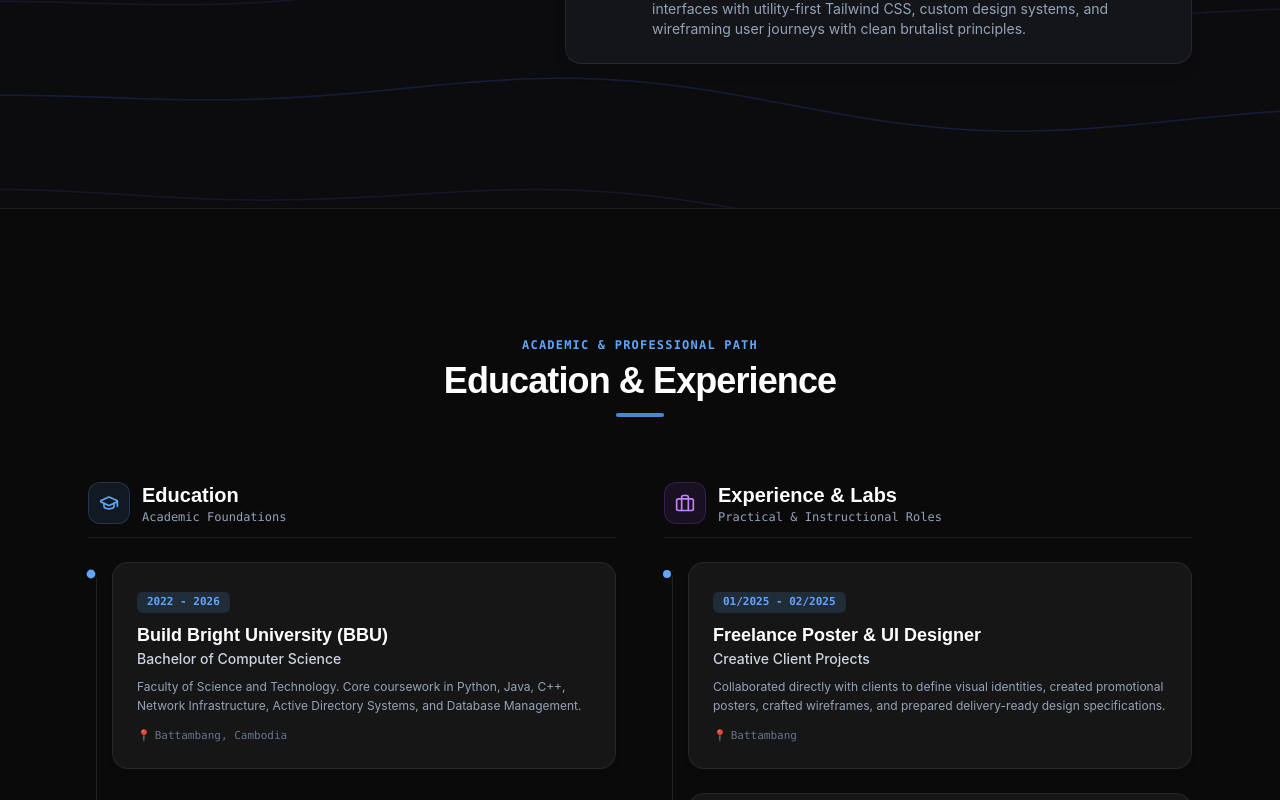
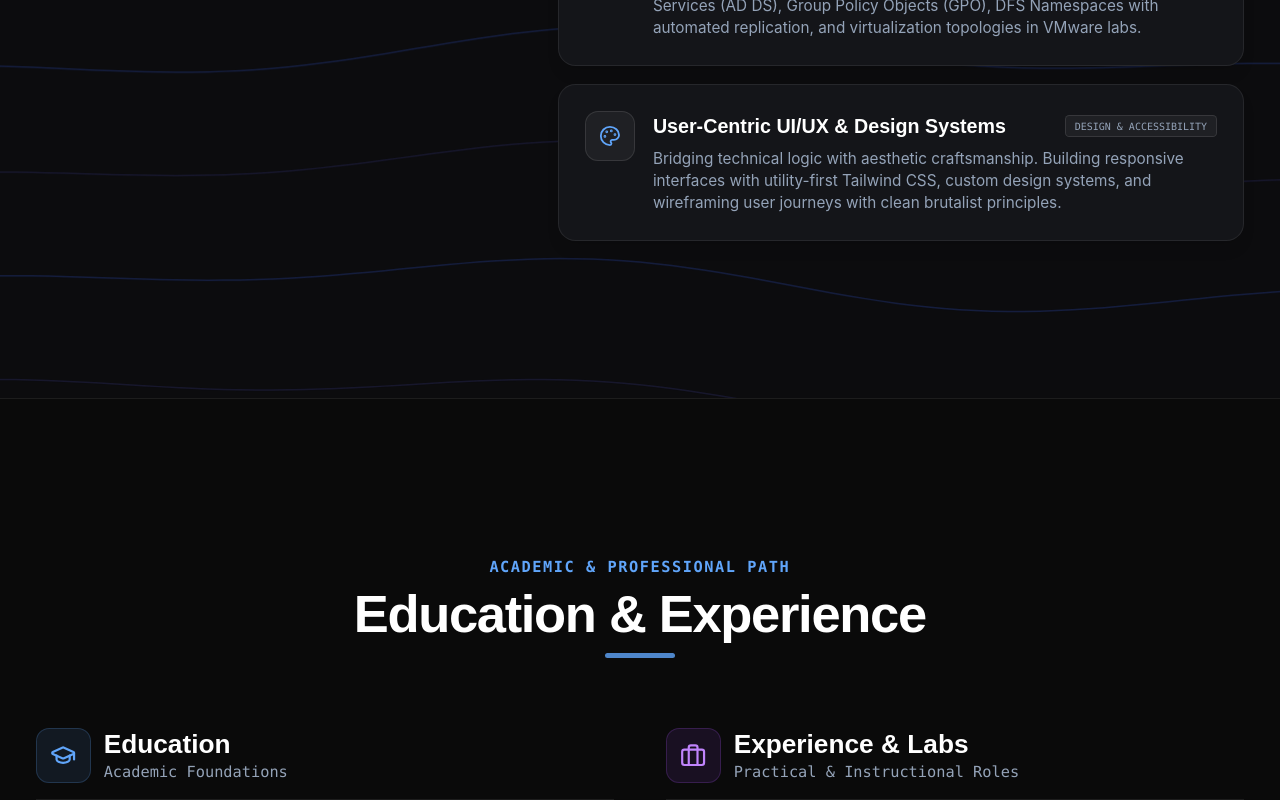
Before and after one commit to uotdalisha-gif/my_portfolio, a React (Vite) app: page / in a window 1280 px wide. Shown: the part 2000-2800 px from the top of the page. Built offline with nearby package versions, Linux system fonts and the light colour scheme; a web font is replaced by a local one.

Commit message:
Scale up typography and improve readability across all sections for 100% scale laptop displays

```diff
--- a/src/components/ContactForm.tsx
+++ b/src/components/ContactForm.tsx
@@ -15,23 +15,23 @@ export const ContactForm: React.FC<ContactFormProps> = ({
 
   if (isSubmitted) {
     return (
-      <div className="p-6 bg-[#3b66f5]/15 border border-[#3b66f5] rounded-xl flex items-center gap-4 text-slate-200">
-        <CheckCircle2 className="w-8 h-8 text-[#3b66f5] shrink-0" />
-        <div>
-          <h4 className="font-bold text-white">Message dispatched!</h4>
-          <p className="text-xs text-slate-300 mt-0.5">
-            Thank you for reaching out. I'll review your inquiry and reply promptly.
-          </p>
+      <div className="py-12 flex flex-col items-center justify-center text-center space-y-4">
+        <div className="w-16 h-16 rounded-full bg-emerald-500/20 text-emerald-400 flex items-center justify-center shadow-lg border border-emerald-500/30">
+          <CheckCircle2 className="w-8 h-8" />
         </div>
+        <h3 className="text-2xl font-bold font-display text-white">Message Sent Successfully!</h3>
+        <p className="text-base text-slate-300 max-w-sm">
+          Thank you for reaching out. I will respond to your inquiry via email as soon as possible.
+        </p>
       </div>
     );
   }
 
   return (
-    <form onSubmit={handleSubmit} className="space-y-4">
-      <div className="grid grid-cols-1 sm:grid-cols-2 gap-4">
-        <div>
-          <label htmlFor="contact-name" className="block text-xs font-mono text-slate-400 mb-1.5">
+    <form onSubmit={handleSubmit} className="space-y-6">
+      <div className="grid grid-cols-1 sm:grid-cols-2 gap-5">
+        <div className="space-y-2">
+          <label htmlFor="contact-name" className="text-xs font-mono font-bold uppercase tracking-wider text-slate-300 block">
             Your Name *
           </label>
           <input
@@ -41,11 +41,12 @@ export const ContactForm: React.FC<ContactFormProps> = ({
             value={formData.name}
             onChange={(e) => updateField('name', e.target.value)}
             placeholder="e.g. Sokha"
-            className="w-full px-4 py-2.5 rounded-xl bg-[#05050a] border border-slate-800 text-white text-sm focus:outline-none focus:border-[#3b66f5] focus-visible:ring-2 focus-visible:ring-[#3b66f5] transition-colors"
+            className="w-full px-4 py-3.5 rounded-xl bg-[#0a0a0e] border border-white/10 text-white text-base placeholder:text-slate-500 focus:outline-none focus:border-[#60a5fa] focus-visible:ring-2 focus-visible:ring-[#60a5fa] transition-colors"
           />
         </div>
-        <div>
-          <label htmlFor="contact-email" className="block text-xs font-mono text-slate-400 mb-1.5">
+
+        <div className="space-y-2">
+          <label htmlFor="contact-email" className="text-xs font-mono font-bold uppercase tracking-wider text-slate-300 block">
             Your Email *
           </label>
           <input
@@ -55,23 +56,23 @@ export const ContactForm: React.FC<ContactFormProps> = ({
             value={formData.email}
             onChange={(e) => updateField('email', e.target.value)}
             placeholder="your@email.com"
-            className="w-full px-4 py-2.5 rounded-xl bg-[#05050a] border border-slate-800 text-white text-sm focus:outline-none focus:border-[#3b66f5] focus-visible:ring-2 focus-visible:ring-[#3b66f5] transition-colors"
+            className="w-full px-4 py-3.5 rounded-xl bg-[#0a0a0e] border border-white/10 text-white text-base placeholder:text-slate-500 focus:outline-none focus:border-[#60a5fa] focus-visible:ring-2 focus-visible:ring-[#60a5fa] transition-colors"
           />
         </div>
       </div>
 
-      <div>
-        <label htmlFor="contact-message" className="block text-xs font-mono text-slate-400 mb-1.5">
+      <div className="space-y-2">
+        <label htmlFor="contact-message" className="text-xs font-mono font-bold uppercase tracking-wider text-slate-300 block">
           Message *
         </label>
         <textarea
           id="contact-message"
-          rows={4}
+          rows={5}
           required
           value={formData.message}
           onChange={(e) => updateField('message', e.target.value)}
           placeholder="Tell me about your project, idea, or questions..."
-          className="w-full px-4 py-2.5 rounded-xl bg-[#05050a] border border-slate-800 text-white text-sm focus:outline-none focus:border-[#3b66f5] focus-visible:ring-2 focus-visible:ring-[#3b66f5] transition-colors resize-none"
+          className="w-full px-4 py-3.5 rounded-xl bg-[#0a0a0e] border border-white/10 text-white text-base placeholder:text-slate-500 focus:outline-none focus:border-[#60a5fa] focus-visible:ring-2 focus-visible:ring-[#60a5fa] transition-colors resize-none leading-relaxed"
         />
       </div>
 
@@ -80,9 +81,9 @@ export const ContactForm: React.FC<ContactFormProps> = ({
         disabled={isSubmitting}
         onMouseEnter={() => onCursorEnter?.('SEND', 'hover')}
         onMouseLeave={onCursorLeave}
-        className="w-full py-3.5 rounded-xl bg-[#3b82f6] hover:bg-[#2563eb] active:scale-[0.99] disabled:opacity-50 text-white font-bold font-mono text-sm flex items-center justify-center gap-2 shadow-[0_0_20px_rgba(59,130,246,0.3)] hover:shadow-[0_0_35px_rgba(59,130,246,0.6)] border border-blue-400/30 hover:border-blue-300/60 transition-all duration-300 cursor-pointer focus-visible:ring-2 focus-visible:ring-white"
+        className="w-full py-4 rounded-xl bg-[#3b82f6] hover:bg-[#2563eb] active:scale-[0.99] disabled:opacity-50 text-white font-bold font-mono text-base flex items-center justify-center gap-2.5 shadow-[0_0_20px_rgba(59,130,246,0.35)] hover:shadow-[0_0_35px_rgba(59,130,246,0.65)] border border-blue-400/40 hover:border-blue-300/70 transition-all duration-300 cursor-pointer focus-visible:ring-2 focus-visible:ring-white"
       >
-        <Send className="w-4 h-4" />
+        <Send className="w-5 h-5" />
         <span>{isSubmitting ? 'Sending...' : 'Send Message'}</span>
       </button>
     </form>
--- a/src/components/MarqueeRibbon.tsx
+++ b/src/components/MarqueeRibbon.tsx
@@ -5,15 +5,15 @@ export const MarqueeRibbon: React.FC = () => {
   return (
     <div
       aria-label="Technology Stack Ticker"
-      className="py-4 bg-[#111114] text-slate-300 font-mono text-xs uppercase tracking-widest overflow-hidden border-y border-white/[0.08] select-none relative z-20"
+      className="py-5 bg-[#101115] text-slate-300 font-mono text-sm sm:text-base uppercase tracking-widest overflow-hidden border-y border-white/[0.08] select-none relative z-20"
     >
       <div className="flex whitespace-nowrap animate-marquee motion-reduce:animate-none">
         {[0, 1].map((loopIdx) => (
           <div key={loopIdx} className="flex items-center shrink-0">
             {MARQUEE_TECH_ITEMS.map((tech, i) => (
-              <span key={i} className="flex items-center mx-6">
-                <span className="text-white font-medium">{tech}</span>
-                <span className="ml-6 text-[#60a5fa]" aria-hidden="true">✦</span>
+              <span key={i} className="flex items-center mx-8">
+                <span className="text-white font-bold">{tech}</span>
+                <span className="ml-8 text-[#60a5fa] font-black" aria-hidden="true">✦</span>
               </span>
             ))}
           </div>
--- a/src/components/Navbar.tsx
+++ b/src/components/Navbar.tsx
@@ -61,7 +61,7 @@ export const Navbar: React.FC<NavbarProps> = ({
           </button>
 
           {/* Desktop Nav Links */}
-          <div className="hidden md:flex items-center gap-7 lg:gap-8 text-[11px] lg:text-xs font-medium tracking-wider uppercase">
+          <div className="hidden md:flex items-center gap-6 lg:gap-8 text-xs lg:text-sm font-bold tracking-wider uppercase">
             {NAV_ITEMS.map((item) => (
               <button
                 key={item.id}
@@ -70,7 +70,7 @@ export const Navbar: React.FC<NavbarProps> = ({
                 onMouseLeave={onCursorLeave}
                 className={`nav-link-underline transition-colors focus-visible:outline-none focus-visible:ring-1 focus-visible:ring-[#60a5fa] py-1 ${
                   activeSection === item.id
-                    ? 'text-white font-semibold active'
+                    ? 'text-white font-bold active'
                     : 'text-slate-400 hover:text-white'
                 }`}
               >
--- a/src/components/Timeline.tsx
+++ b/src/components/Timeline.tsx
@@ -10,10 +10,9 @@ export const Timeline: React.FC = () => {
     <section
       id="timeline"
       ref={ref}
-      className="py-28 sm:py-32 bg-[#0a0a0a] border-t border-white/[0.08]"
+      className="py-28 sm:py-36 bg-[#0a0a0a] border-t border-white/[0.08]"
     >
       <div className="container mx-auto px-6 max-w-6xl">
-
         {/* Section Heading */}
         <div
           className={`flex flex-col items-center mb-16 text-center reveal-base ${
@@ -21,29 +20,28 @@ export const Timeline: React.FC = () => {
           }`}
           style={{ transitionDelay: '0.1s' }}
         >
-          <span className="text-xs font-mono uppercase tracking-widest text-[#60a5fa] font-semibold mb-2">
+          <span className="text-sm font-mono uppercase tracking-widest text-[#60a5fa] font-bold mb-2">
             Academic &amp; Professional Path
           </span>
-          <h2 className="text-3xl sm:text-4xl font-extrabold text-white tracking-tight font-display">
+          <h2 className="text-3xl sm:text-5xl font-black text-white tracking-tight font-display">
             Education &amp; Experience
           </h2>
-          <div className="w-12 h-1 bg-[#60a5fa] rounded-full mt-3 opacity-80" />
+          <div className="w-16 h-1 bg-[#60a5fa] rounded-full mt-3 opacity-80" />
         </div>
 
         <div className="grid grid-cols-1 lg:grid-cols-2 gap-12">
-
           {/* Left Column: Education */}
           <div
             className={`space-y-6 reveal-base ${isVisible ? 'reveal-active' : ''}`}
             style={{ transitionDelay: '0.2s' }}
           >
-            <div className="flex items-center gap-3 pb-3 border-b border-white/[0.08]">
-              <div className="p-2.5 rounded-xl bg-[#60a5fa]/10 border border-[#60a5fa]/20 text-[#60a5fa]">
-                <GraduationCap className="w-5 h-5" />
+            <div className="flex items-center gap-3 pb-3.5 border-b border-white/[0.08]">
+              <div className="p-3 rounded-xl bg-[#60a5fa]/10 border border-[#60a5fa]/20 text-[#60a5fa]">
+                <GraduationCap className="w-6 h-6" />
               </div>
               <div>
-                <h3 className="text-xl font-bold text-white font-display">Education</h3>
-                <p className="text-xs font-mono text-slate-400">Academic Foundations</p>
+                <h3 className="text-2xl font-bold text-white font-display">Education</h3>
+                <p className="text-sm font-mono text-slate-400">Academic Foundations</p>
               </div>
             </div>
 
@@ -51,20 +49,24 @@ export const Timeline: React.FC = () => {
               {EDUCATION_DATA.map((edu, idx) => (
                 <div key={edu.id} className="relative group">
                   <div
-                    className={`absolute -left-[27px] top-1.5 w-3 h-3 rounded-full border-2 border-[#0a0a0a] transition-transform ${
+                    className={`absolute -left-[27px] top-2 w-3.5 h-3.5 rounded-full border-2 border-[#0a0a0a] transition-transform ${
                       idx === 0 ? 'bg-[#60a5fa] scale-110' : 'bg-slate-600 group-hover:bg-[#60a5fa]'
                     }`}
                   />
-                  <div className="bg-[#161616] p-6 rounded-2xl border border-white/[0.08] hover:border-white/25 transition-all duration-300 shadow-md">
-                    <span className="inline-block px-2.5 py-0.5 rounded-md text-[11px] font-mono font-bold bg-[#60a5fa]/15 text-[#60a5fa] mb-2">
+                  <div className="bg-[#141519] p-6 sm:p-7 rounded-2xl border border-white/[0.08] hover:border-white/25 transition-all duration-300 shadow-lg">
+                    <span className="inline-block px-3 py-1 rounded-md text-xs font-mono font-bold bg-[#60a5fa]/15 text-[#60a5fa] mb-2.5">
                       {edu.period}
                     </span>
-                    <h4 className="text-lg font-bold text-white font-display">{edu.institution}</h4>
-                    <p className="text-sm font-medium text-slate-300">{edu.degree}</p>
-                    <p className="text-xs text-slate-400 font-sans mt-2 leading-relaxed">
+                    <h4 className="text-xl font-bold text-white font-display leading-snug">
+                      {edu.institution}
+                    </h4>
+                    <p className="text-base font-semibold text-[#60a5fa] mt-1">
+                      {edu.degree}
+                    </p>
+                    <p className="text-sm text-slate-300 font-sans mt-2.5 leading-relaxed">
                       {edu.details}
                     </p>
-                    <p className="text-[11px] text-slate-500 font-mono mt-3 flex items-center gap-1">
+                    <p className="text-xs text-slate-400 font-mono mt-3.5 flex items-center gap-1.5">
                       <span>📍</span> {edu.location}
                     </p>
                   </div>
@@ -78,30 +80,34 @@ export const Timeline: React.FC = () => {
             className={`space-y-6 reveal-base ${isVisible ? 'reveal-active' : ''}`}
             style={{ transitionDelay: '0.3s' }}
           >
-            <div className="flex items-center gap-3 pb-3 border-b border-white/[0.08]">
-              <div className="p-2.5 rounded-xl bg-purple-500/10 border border-purple-500/20 text-purple-400">
-                <Briefcase className="w-5 h-5" />
+            <div className="flex items-center gap-3 pb-3.5 border-b border-white/[0.08]">
+              <div className="p-3 rounded-xl bg-purple-500/10 border border-purple-500/20 text-purple-400">
+                <Briefcase className="w-6 h-6" />
               </div>
               <div>
-                <h3 className="text-xl font-bold text-white font-display">Experience &amp; Labs</h3>
-                <p className="text-xs font-mono text-slate-400">Practical &amp; Instructional Roles</p>
+                <h3 className="text-2xl font-bold text-white font-display">Experience &amp; Labs</h3>
+                <p className="text-sm font-mono text-slate-400">Practical &amp; Instructional Roles</p>
               </div>
             </div>
 
             <div className="relative pl-6 space-y-6 before:absolute before:left-2 before:top-2 before:bottom-2 before:w-px before:bg-white/10">
               {EXPERIENCE_DATA.map((exp) => (
                 <div key={exp.id} className="relative group">
-                  <div className="absolute -left-[27px] top-1.5 w-3 h-3 rounded-full bg-[#60a5fa] border-2 border-[#0a0a0a] group-hover:scale-125 transition-transform" />
-                  <div className="bg-[#161616] p-6 rounded-2xl border border-white/[0.08] hover:border-white/25 transition-all duration-300 shadow-md">
-                    <span className="inline-block px-2.5 py-0.5 rounded-md text-[11px] font-mono font-bold bg-[#60a5fa]/15 text-[#60a5fa] mb-2">
+                  <div className="absolute -left-[27px] top-2 w-3.5 h-3.5 rounded-full bg-[#60a5fa] border-2 border-[#0a0a0a] group-hover:scale-125 transition-transform" />
+                  <div className="bg-[#141519] p-6 sm:p-7 rounded-2xl border border-white/[0.08] hover:border-white/25 transition-all duration-300 shadow-lg">
+                    <span className="inline-block px-3 py-1 rounded-md text-xs font-mono font-bold bg-[#60a5fa]/15 text-[#60a5fa] mb-2.5">
                       {exp.period}
                     </span>
-                    <h4 className="text-lg font-bold text-white font-display">{exp.role}</h4>
-                    <p className="text-sm font-medium text-slate-300">{exp.organization}</p>
-                    <p className="text-xs text-slate-400 font-sans mt-2 leading-relaxed">
+                    <h4 className="text-xl font-bold text-white font-display leading-snug">
+                      {exp.role}
+                    </h4>
+                    <p className="text-base font-semibold text-[#60a5fa] mt-1">
+                      {exp.organization}
+                    </p>
+                    <p className="text-sm text-slate-300 font-sans mt-2.5 leading-relaxed">
                       {exp.description}
                     </p>
-                    <p className="text-[11px] text-slate-500 font-mono mt-3 flex items-center gap-1">
+                    <p className="text-xs text-slate-400 font-mono mt-3.5 flex items-center gap-1.5">
                       <span>📍</span> {exp.location}
                     </p>
                   </div>
@@ -109,7 +115,6 @@ export const Timeline: React.FC = () => {
               ))}
             </div>
           </div>
-
         </div>
       </div>
     </section>
--- a/src/index.css
+++ b/src/index.css
@@ -1,6 +1,16 @@
 @tailwind base;
 @tailwind components;
 @tailwind utilities;
+
+html {
+  font-size: 17px;
+}
+
+@media (min-width: 1024px) {
+  html {
+    font-size: 17.5px;
+  }
+}
 
 @layer utilities {
   @keyframes marquee {
```
Also changed, not shown: src/components/ContactSection.tsx (+22 -22 lines), src/components/LanguagesSection.tsx (+23 -23 lines).
